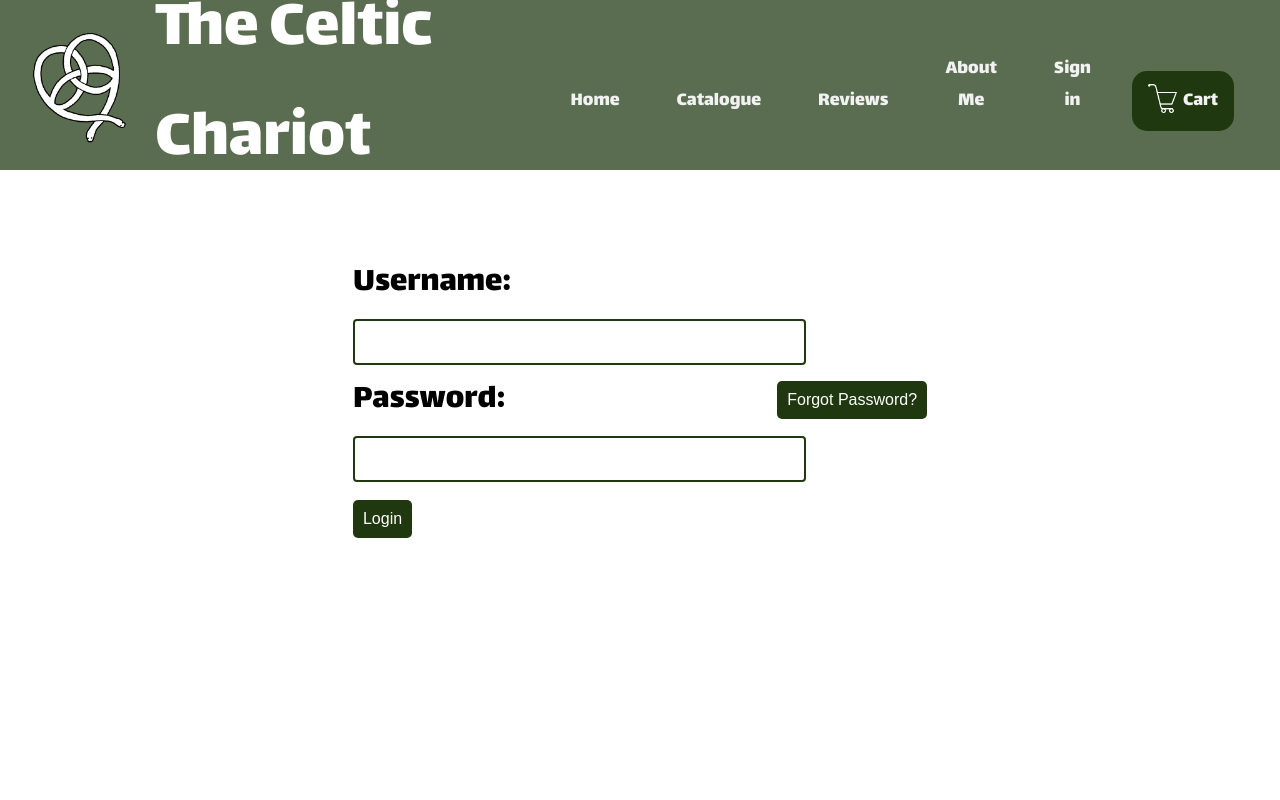
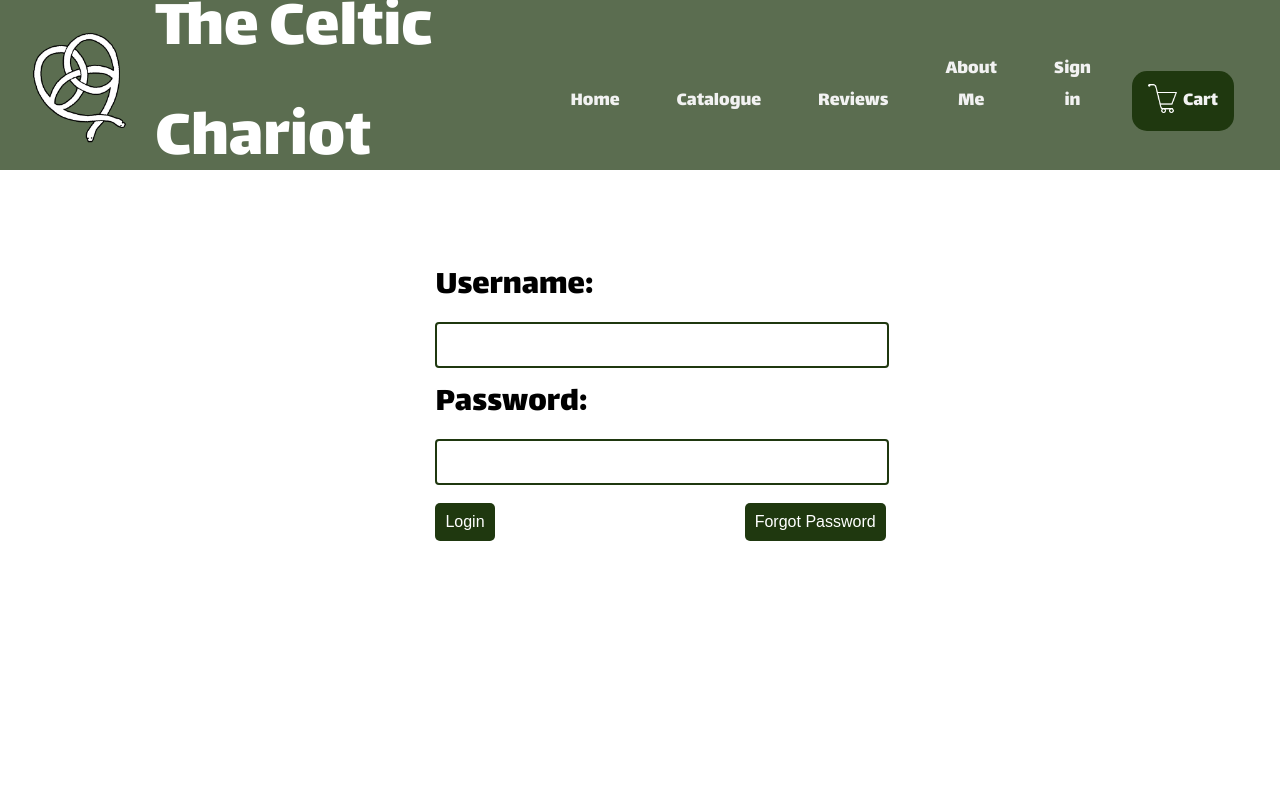
Before and after one commit to Hail808/TheCelticChariot, a Next.js app: page /login in a window 1280 px wide. Shown: the top 800 px of the page. Built offline with nearby package versions, Linux system fonts and the light colour scheme; a web font is replaced by a local one.

Commit message:
Moved "forgot password" button down

```diff
--- a/src/components/pages/login.tsx
+++ b/src/components/pages/login.tsx
@@ -35,7 +35,7 @@ const Login = () => {
             required
           />
         </div>
-        <div>
+        <div  className="password-container">
           <label htmlFor="password">Password:</label>
           <input
             type="password"
@@ -45,10 +45,13 @@ const Login = () => {
             onChange={handleChange}
             required
           />
+          <div className="button-container">
+          <button type="submit">Login</button>
+          <button type="button" onClick={handleForgotPassword} className="forgot-password-button"> Forgot Password</button>
         </div>
-        <button type="submit">Login</button>
+      </div>
       </form>
-      <button onClick={handleForgotPassword} className="forgot-password-button">Forgot Password?</button>
+
     </div>
   );
 };
--- a/src/styles/login.css
+++ b/src/styles/login.css
@@ -52,3 +52,30 @@
 .login-container button:hover {
     background: #1f380f;
 }
+.button-container {
+    display: flex;
+    justify-content: space-between;
+    align-items: center;
+    width: 100%;
+    margin-top: 10px;
+  }
+
+.forgot-password-button{
+    padding: 10px;
+    background: #1f380f;
+    color: white;
+    border: none;
+    border-radius: 5px;
+    font-size: 16px;
+    cursor: pointer;
+    text-align: right;
+    position: absolute;
+    right: -41px;
+
+}
+
+.password-container {
+    display: flex;
+    flex-direction: column;
+    position: relative;
+  }
```
Also changed, not shown: src/app/user_dashboard/user_dashboard.tsx (added).
